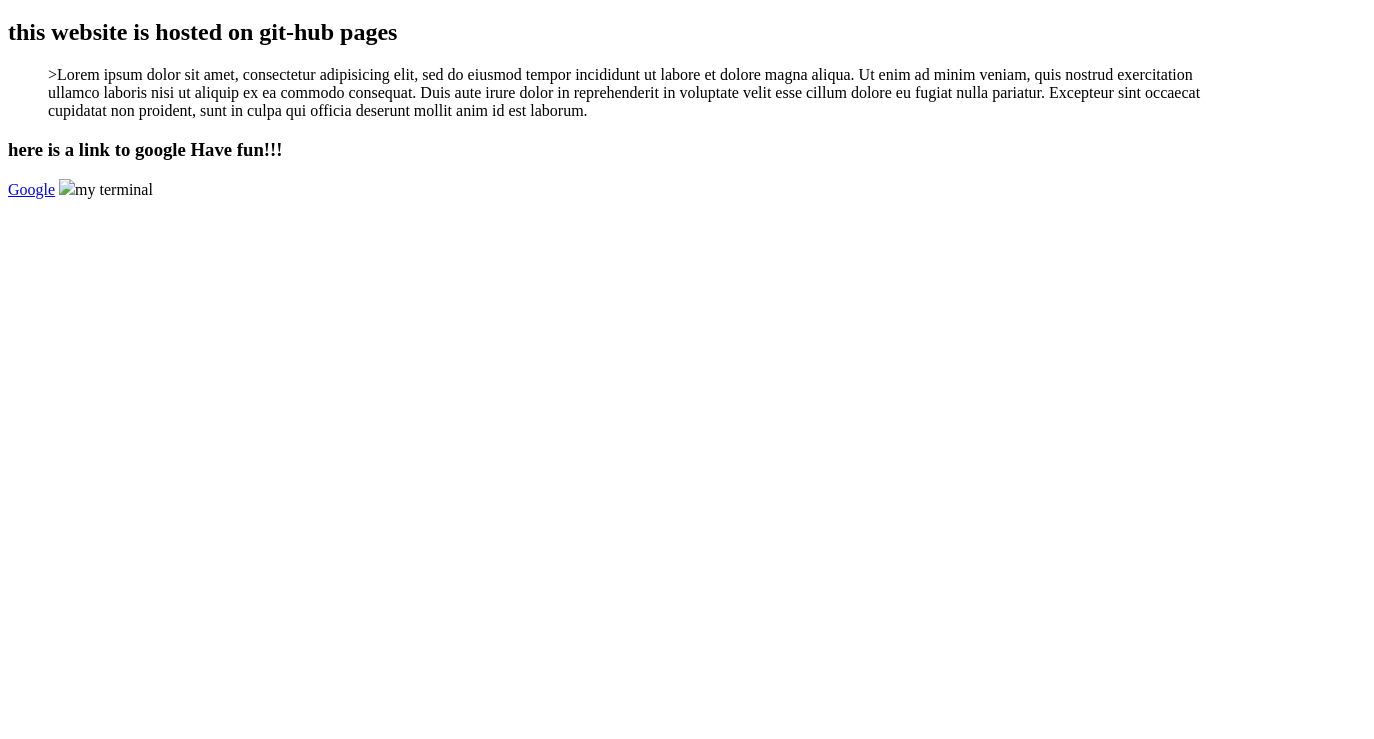
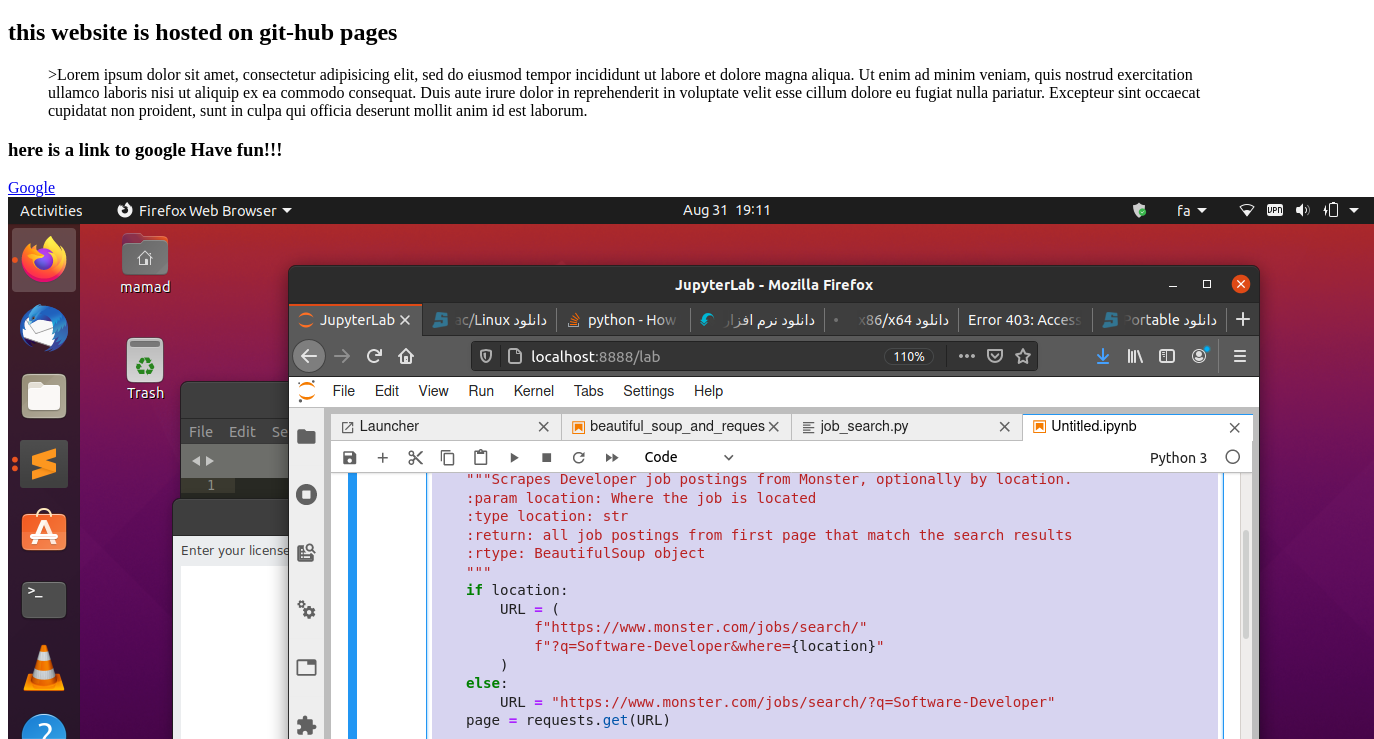
Before and after one commit to Mamad-cloud/Mamad-cloud.github.io, a plain HTML site: page index.html in a window 1280 px wide. Shown: the part 61-800 px from the top of the page, 1374 px wide, since content can reach past the window. Drawn offline with Linux system fonts and the light colour scheme.

Commit message:
html-fix2

```diff
--- a/index.html
+++ b/index.html
@@ -14,6 +14,6 @@
 	proident, sunt in culpa qui officia deserunt mollit anim id est laborum.</blockquote>
 	<h3>here is a link to google Have fun!!!</h3>
 	<a  href="https://google.com/">Google</a>
-	<img src="home/mamad/public/Images/img_1.png">my terminal</img>
+	<img src="Images/img_1.png">my terminal</img>
 </body>
 </html>
```
